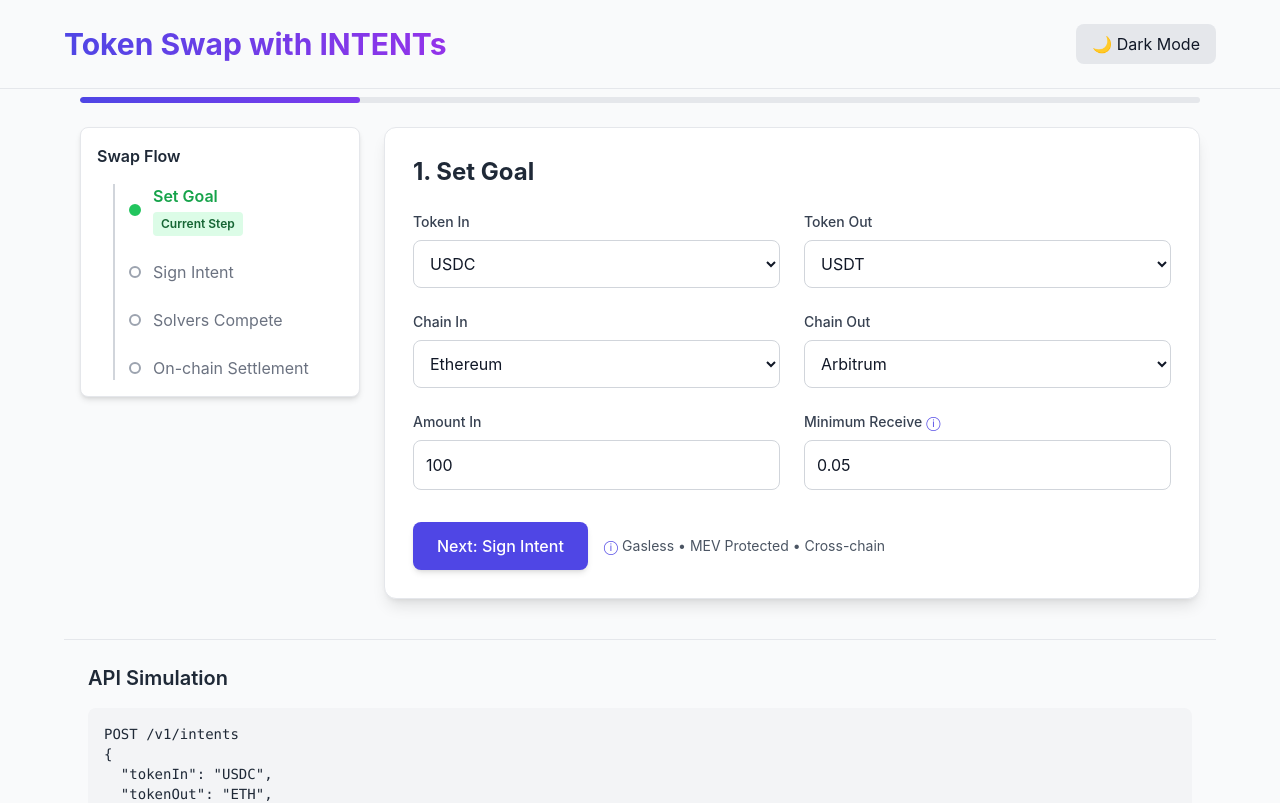
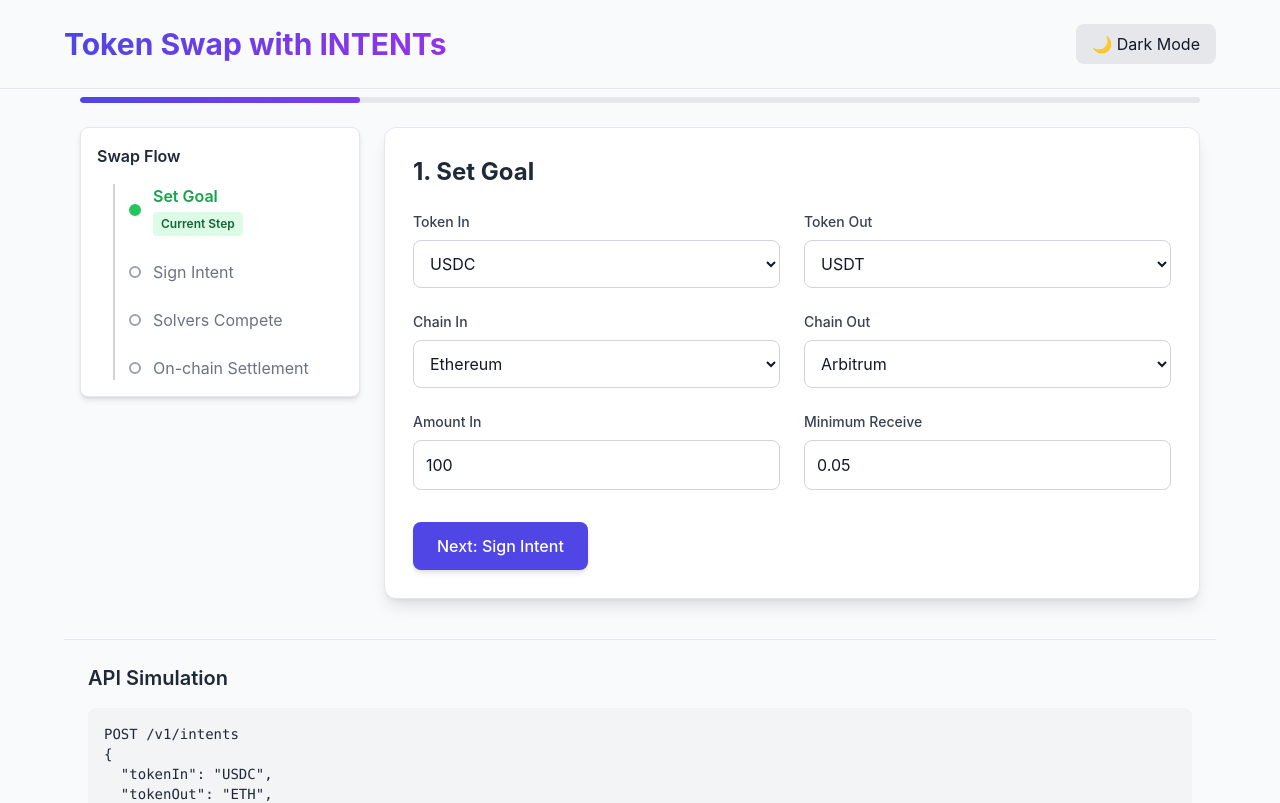
Before and after one commit to fzaamir/crosschain-intent-swap, a React (Create React App) app: page /step/1 in a window 1280 px wide. Shown: the top 803 px of the page. Built offline with nearby package versions, Linux system fonts and the light colour scheme.

Commit message:
Fix SetGoal next button navigation and update components

```diff
--- a/src/App.js
+++ b/src/App.js
@@ -1,3 +1,4 @@
+// App.jsx
 import React from 'react';
 import { BrowserRouter as Router, Routes, Route, Navigate } from 'react-router-dom';
 import { useSwapStore } from './store/useSwapStore';
--- a/src/components/SetGoal.jsx
+++ b/src/components/SetGoal.jsx
@@ -2,7 +2,6 @@ import React from 'react';
 import { motion } from 'framer-motion';
 import { useSwapStore } from '../store/useSwapStore';
 import { fadeIn } from '../utils/animations';
-import { Tooltip } from 'react-tooltip';
 
 const SetGoal = () => {
   const intentData = useSwapStore(state => state.intentData);
@@ -12,6 +11,11 @@ const SetGoal = () => {
   const handleChange = (e) => {
     const { name, value } = e.target;
     updateIntent({ [name]: value });
+  };
+
+  const handleNext = () => {
+    // Update the step in the store
+    setStep(2);
   };
 
   const tokenOptions = ['USDC', 'USDT', 'DAI', 'WETH', 'WBTC'];
@@ -108,12 +112,6 @@ const SetGoal = () => {
         <div>
           <label className="block mb-2 text-sm font-medium text-gray-700 dark:text-gray-300">
             Minimum Receive
-            <span
-              className="ml-1 text-indigo-600 dark:text-indigo-400 cursor-help"
-              data-tip="The minimum amount you're willing to receive"
-            >
-              ⓘ
-            </span>
           </label>
           <input
             name="minAmountOut"
@@ -127,26 +125,12 @@ const SetGoal = () => {
         </div>
       </div>
 
-      <div className="flex flex-wrap gap-4">
-        <button
-          onClick={() => setStep(2)}
-          className="px-6 py-3 bg-indigo-600 hover:bg-indigo-700 text-white font-medium rounded-lg shadow-md transition duration-300 focus:outline-none focus:ring-2 focus:ring-indigo-500 focus:ring-offset-2 dark:focus:ring-offset-gray-800"
-        >
-          Next: Sign Intent
-        </button>
-
-        <div className="flex items-center text-sm text-gray-600 dark:text-gray-400">
-          <span
-            className="mr-1 text-indigo-600 dark:text-indigo-400 cursor-help"
-            data-tip="Benefits of using INTENTs"
-          >
-            ⓘ
-          </span>
-          <span>Gasless • MEV Protected • Cross-chain</span>
-        </div>
-      </div>
-
-      <Tooltip place="top" className="tooltip" />
+      <button
+        onClick={handleNext}
+        className="px-6 py-3 bg-indigo-600 hover:bg-indigo-700 text-white font-medium rounded-lg shadow-md transition duration-300 focus:outline-none focus:ring-2 focus:ring-indigo-500 focus:ring-offset-2 dark:focus:ring-offset-gray-800"
+      >
+        Next: Sign Intent
+      </button>
     </motion.div>
   );
 };
```
